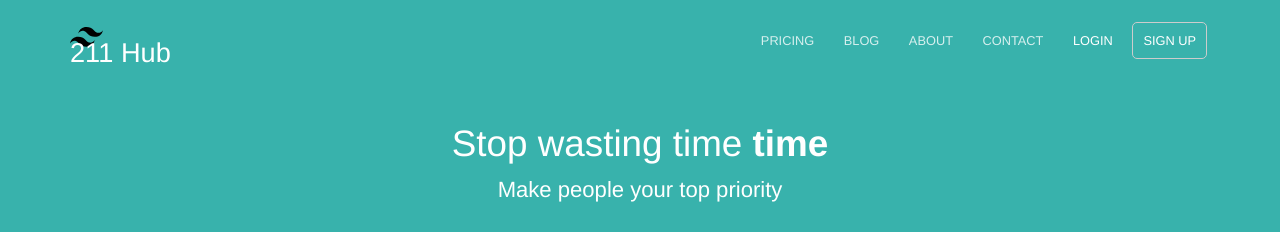
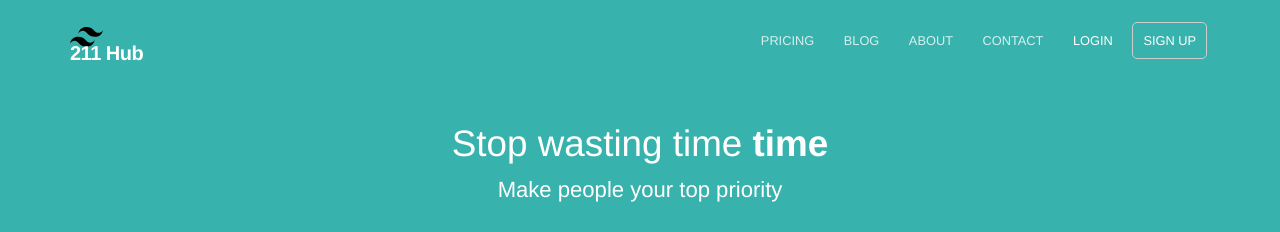
Before and after one commit to Ryanb58/211hub, a Jekyll site: the page built from index.html, in a window 1280 px wide. Shown: the top 232 px of the page. Built offline with Jekyll 4.4.1, drawn with Linux system fonts in a browser that asks for light colours.

Commit message:
Updated styles of logo.

```diff
--- a/_sass/layout.scss
+++ b/_sass/layout.scss
@@ -37,6 +37,10 @@ header {
 	.company-name {
 		font-size: 1.7em;
 		line-height: 0;
+		letter-spacing: -.025em;
+		font-size: 1.25rem;
+		font-weight: 600;
+		color: #fff;
 
 		a {
 			display: inline-block;
```
